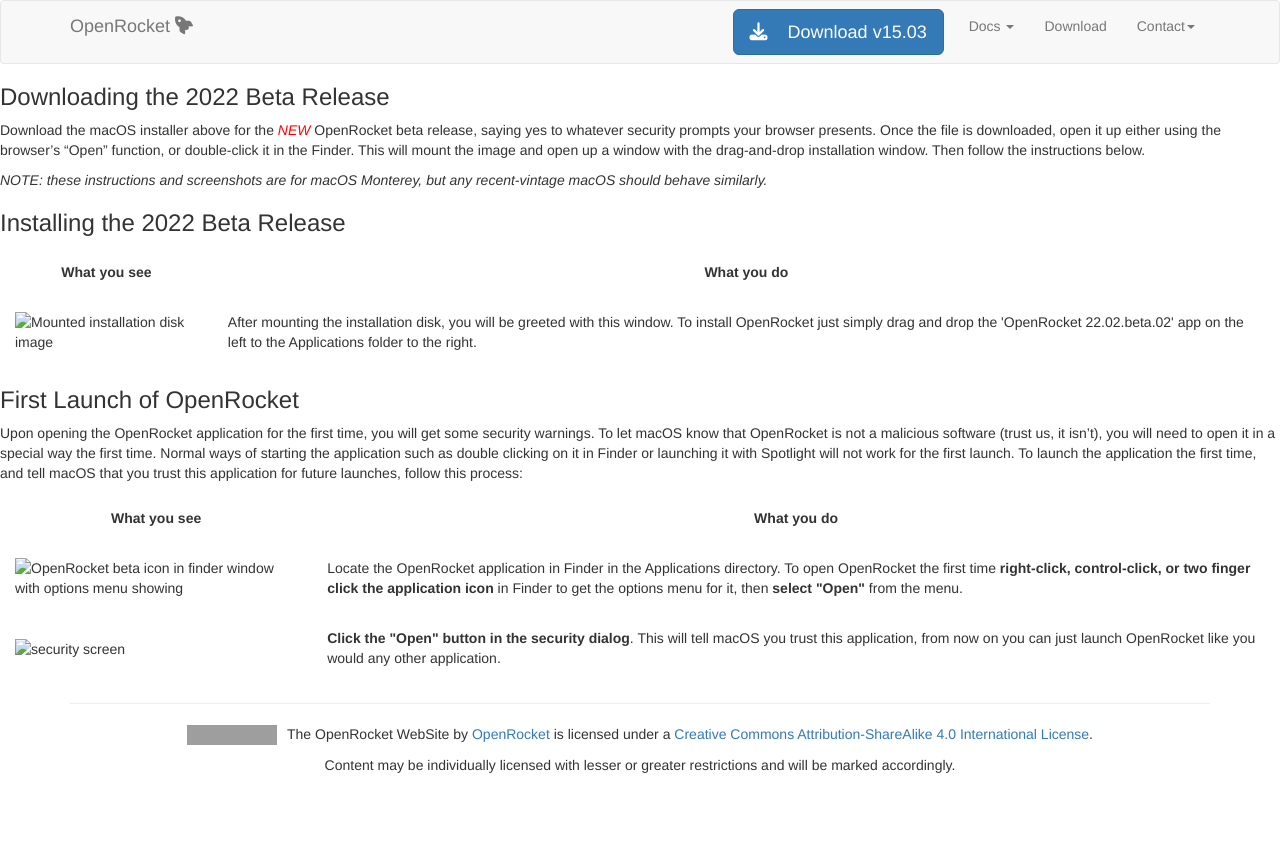
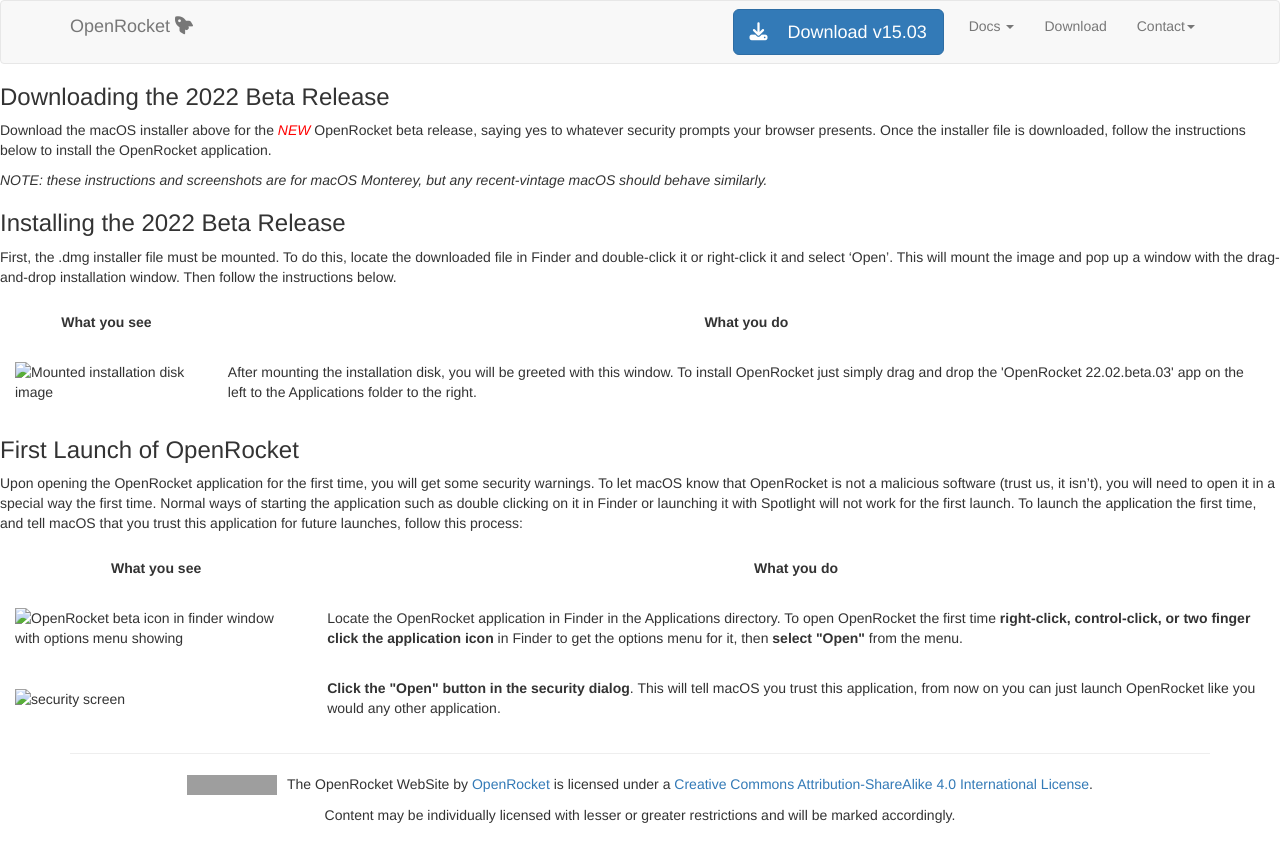
Before and after one commit to openrocket/openrocket.github.io, a Jekyll site: the page built from downloads/instructions/macOS_22.02.beta.03.md, in a window 1280 px wide. Shown: the top 862 px of the page. Built offline with Jekyll 4.4.1, drawn with Linux system fonts in a browser that asks for light colours; nearby versions of some CDN libraries; our own code applies the rules of GitHub Pages for plain Markdown files; library files that are not in the unit come from our copies; grey boxes are pictures that could not be loaded.

Commit message:
Update macOS instructions

```diff
--- a/downloads/instructions/macOS_22.02.beta.03.md
+++ b/downloads/instructions/macOS_22.02.beta.03.md
@@ -15,12 +15,12 @@
 </style>
 
 ### Downloading the 2022 Beta Release
-
-Download the macOS installer above for the <font color="red"><i>NEW</i></font> OpenRocket beta release, saying yes to whatever security prompts your browser presents. Once the file is downloaded, open it up either using the browser's "Open" function, or double-click it in the Finder. This will mount the image and open up a window with the drag-and-drop installation window. Then follow the instructions below.
+Download the macOS installer above for the <font color="red"><i>NEW</i></font> OpenRocket beta release, saying yes to whatever security prompts your browser presents. Once the installer file is downloaded, follow the instructions below to install the OpenRocket application.
 
 *NOTE: these instructions and screenshots are for macOS Monterey, but any recent-vintage macOS should behave similarly.*
 
 ### Installing the 2022 Beta Release
+First, the .dmg installer file must be mounted. To do this, locate the downloaded file in Finder and double-click it or right-click it and select 'Open'. This will mount the image and pop up a window with the drag-and-drop installation window. Then follow the instructions below.
 
 <html>
   <table class="left">
@@ -33,7 +33,7 @@
         <img src="downloads/instructions/img/macOS_22.02.beta.02/01.Mounted_disk.gif" alt="Mounted installation disk image" width="320">
       </td>
       <td>
-       After mounting the installation disk, you will be greeted with this window. To install OpenRocket just simply drag and drop the 'OpenRocket 22.02.beta.02' app on the left to the Applications folder to the right.
+       After mounting the installation disk, you will be greeted with this window. To install OpenRocket just simply drag and drop the 'OpenRocket 22.02.beta.03' app on the left to the Applications folder to the right.
       </td>
     </tr>
   </table>
```
